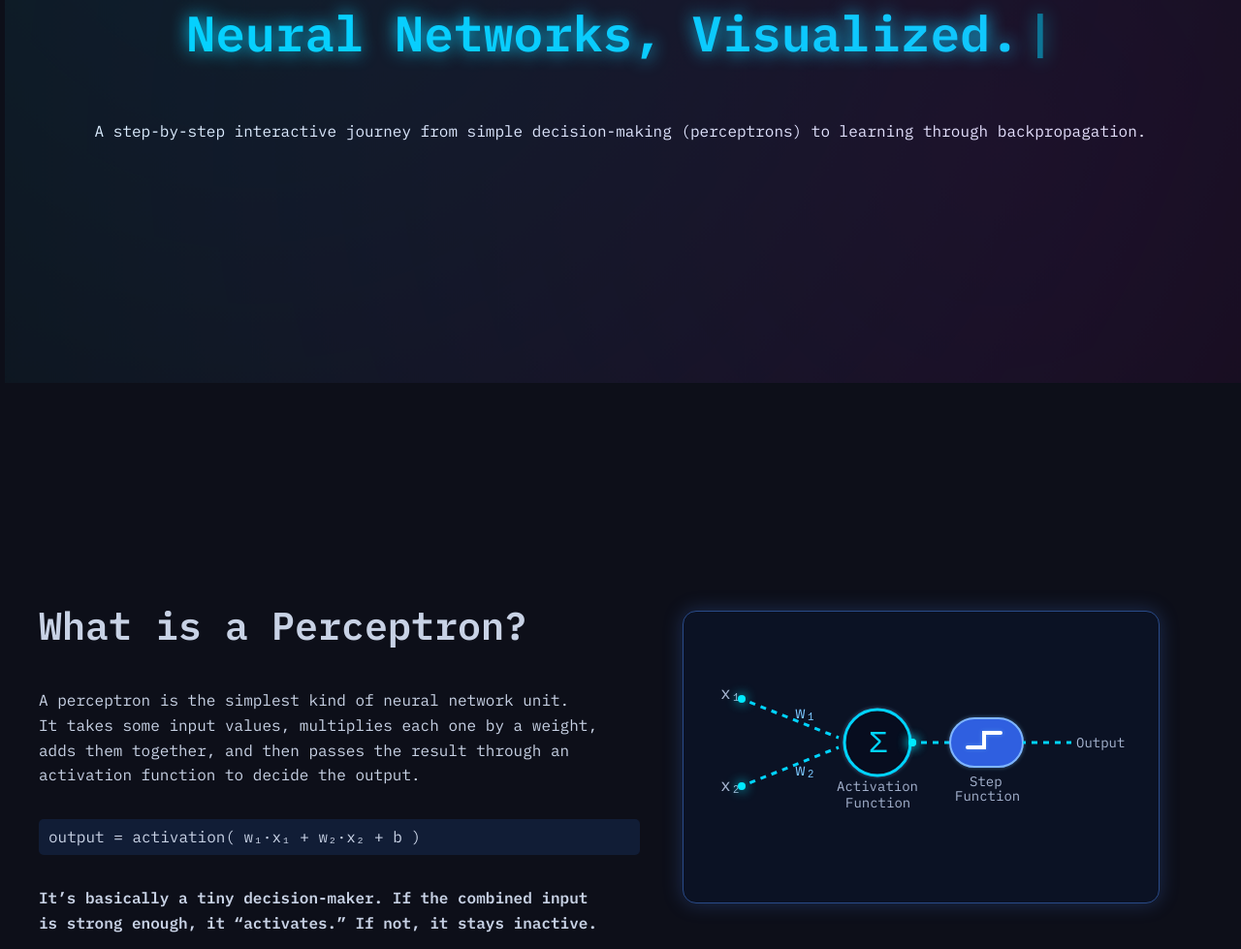
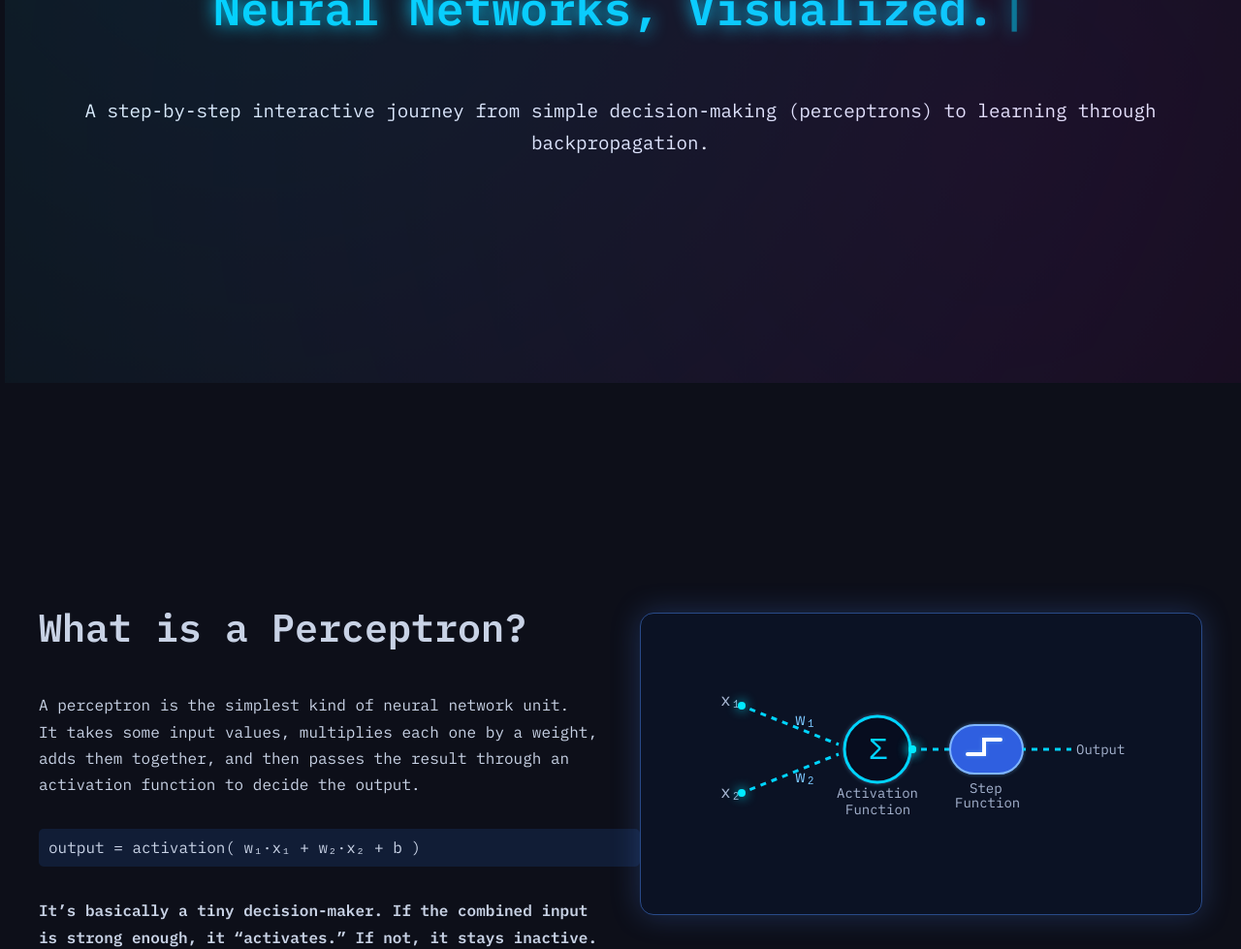
Before and after one commit to Om-codex/Neural-Network-Visualizer, a plain HTML site: page index.html in a window 1280 px wide. Shown: the part 400-1379 px from the top of the page at 97% size. Drawn offline with nearby package versions, Linux system fonts and the light colour scheme.

Commit message:
Update styles.css

```diff
--- a/styles.css
+++ b/styles.css
@@ -217,16 +217,18 @@ section {
 .diagram-box {
     background: #0b1224;
     border: 1px solid #294a88;
-    justify-self: center;
     border-radius: 14px;
-    padding: 20px;
+    padding: 25px;
     display: flex;
     justify-content: center;
     align-items: center;
-    box-shadow: 0 0 20px rgba(80,140,255,0.25);
+    flex-direction: column;
+    box-shadow: 0 0 30px rgba(80, 140, 255, 0.25);
     transition: 0.3s ease;
-    max-width: 100%;
-    margin: 0 auto;
+    width: 100%;
+    max-width: 900px;
+    margin: 30px auto;
+    overflow-x: auto;
 }
 .diagram-box:hover { box-shadow: 0 0 35px rgba(120,180,255,0.45); }
 
@@ -235,6 +237,7 @@ section {
     max-width: 100%;
     height: auto;
     display: block;
+    margin:0 auto;
 }
 
 /* EXAMPLE SECTION */
@@ -570,3 +573,47 @@ footer {
     .perceptron-text { font-size: 14px; line-height: 1.5; }
     .diagram-box { padding: 12px; }
 }
+/* ------------------ TEXT RESPONSIVENESS FIX ------------------ */
+
+html {
+    font-size: 16px;
+}
+
+@media (max-width: 1024px) { html { font-size: 15px; } }
+@media (max-width: 768px) { html { font-size: 14px; } }
+@media (max-width: 480px) { html { font-size: 13px; } }
+
+#title {
+    font-size: clamp(1.8rem, 6vw, 3rem);
+}
+
+#subtitle {
+    font-size: clamp(0.9rem, 3.5vw, 1.2rem);
+}
+
+p, li, .scene-desc, .perceptron-text {
+    font-size: clamp(0.9rem, 2.8vw, 1rem);
+    line-height: 1.7;
+}
+
+.scene-box h3 {
+    font-size: clamp(1.1rem, 3.5vw, 1.5rem);
+}
+
+.math-section, .math-section1 {
+    font-size: clamp(0.9rem, 2.5vw, 1rem);
+}
+@media (max-width: 600px) {
+    .scene-box {
+        padding: 18px;
+        font-size: 0.95rem;
+    }
+
+    .math-toggle-text {
+        font-size: 0.95rem;
+    }
+
+    .update-formula {
+        font-size: 0.9rem;
+    }
+}
```
